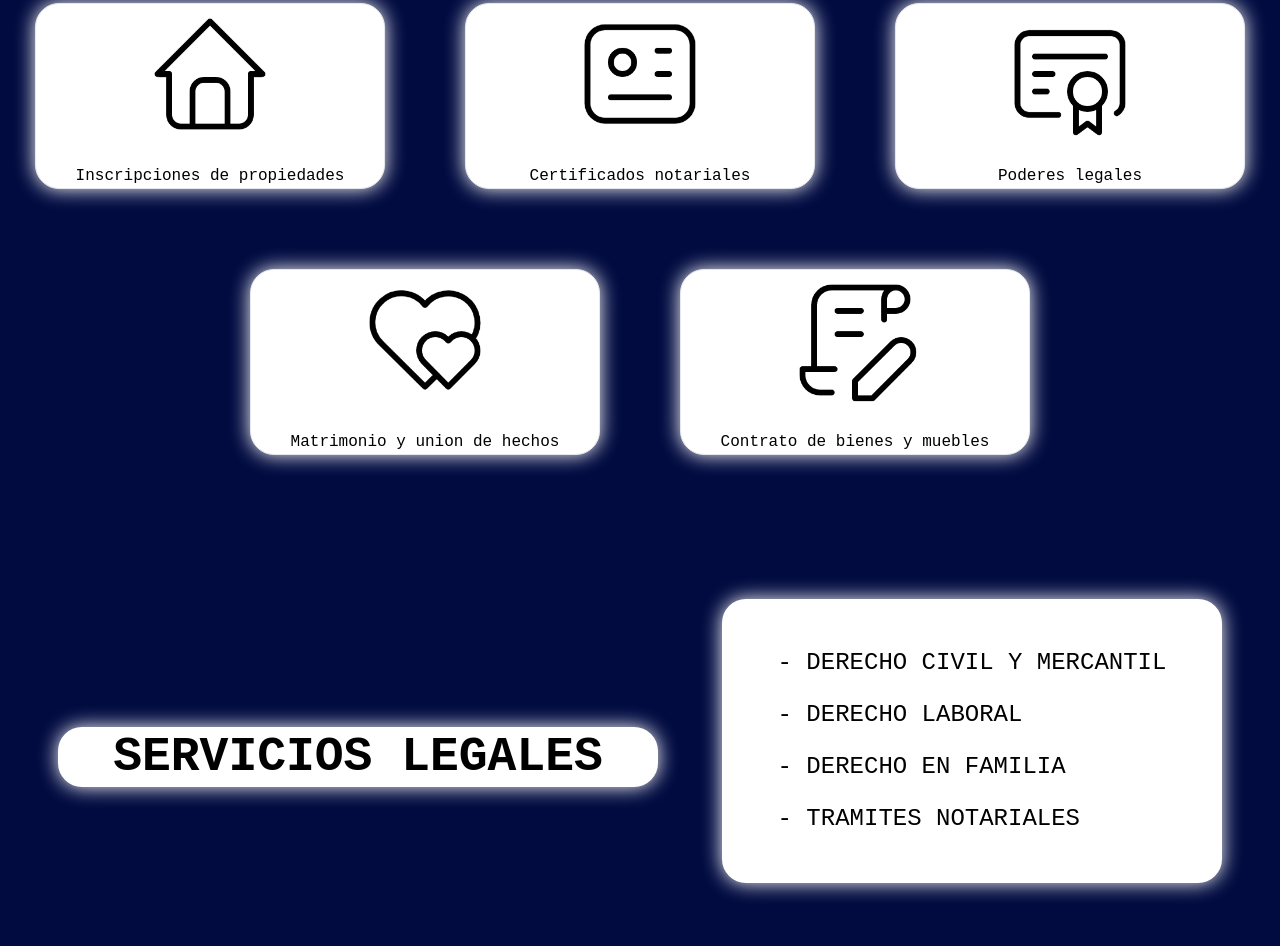
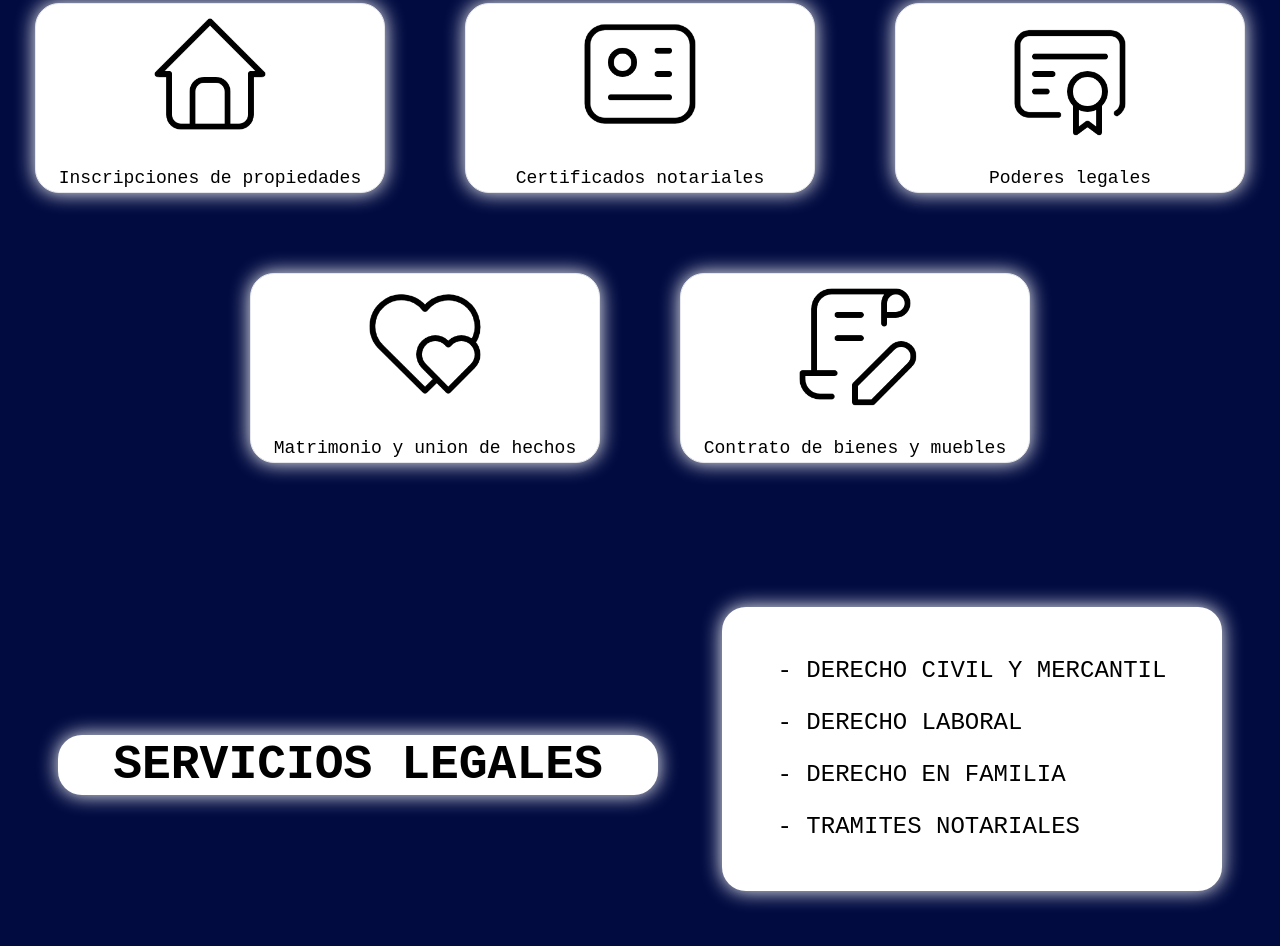
Before and after one commit to eter-kenth/SYA, an Astro site: page / in a window 1280 px wide. Shown: the part 1593-2539 px from the top of the page. Built offline with nearby package versions, Linux system fonts and the light colour scheme; Astro itself is replaced by a stand-in of ours.

Commit message:
modificando letras aumento de tamaño

```diff
--- a/src/components/tramitesNotariales.astro
+++ b/src/components/tramitesNotariales.astro
@@ -15,17 +15,17 @@
         <div class="justify-center items-center  gap-24 grid grid-cols-1 md:grid-cols-3 md:gap-20">
             <div class="flex w-[350px] transition-transform hover:scale-105 rounded-3xl shadow-custom flex-col justify-center items-center border bg-white md:w-[350px]">
                 <img src="home.png" class="w-[140px] " alt="Inscripcion de propiedades">
-                <p class="text-black mt-5">Inscripciones de propiedades</p>
+                <p class="text-black mt-5 md:text-lg">Inscripciones de propiedades</p>
             </div>
 
             <div class="flex w-[350px] transition-transform hover:scale-105 rounded-3xl shadow-custom flex-col bg-white justify-center items-center border md:w-[350px]">
                 <img src="certificado.png" class="w-[140px] " alt="Certificados notariales">
-                <p class="text-black mt-5">Certificados notariales</p>
+                <p class="text-black mt-5 md:text-lg">Certificados notariales</p>
             </div>
 
             <div class="flex w-[350px] transition-transform hover:scale-105 rounded-3xl shadow-custom flex-col bg-white justify-center items-center border md:w-[350px]">
                 <img src="poderLegal.png" class="w-[140px]" alt="Poder legal">
-                <p class="text-black mt-5">Poderes legales</p>
+                <p class="text-black mt-5 md:text-lg">Poderes legales</p>
 
             </div>
         </div>
@@ -36,12 +36,12 @@
         <div class="justify-center items-center gap-4 grid grid-cols-1 md:grid-cols-2 md:gap-20">
             <div class="flex w-[350px] transition-transform hover:scale-105 rounded-3xl shadow-custom bg-white flex-col justify-center items-center border md:w-[350px]">
                 <img src="matrimonio.png" class="w-[140px]" alt="Certificados notariales">
-                <p class="text-black mt-5">Matrimonio y union de hechos</p>
+                <p class="text-black mt-5 md:text-lg">Matrimonio y union de hechos</p>
             </div>
 
             <div class="flex  w-[350px] transition-transform hover:scale-105 rounded-3xl shadow-custom bg-white mt-[96px] flex-col justify-center items-center border md:w-[350px] md:mt-0">
                 <img src="contrato.png" class="w-[140px]" alt="Poder legal">
-                <p class="text-black mt-5">Contrato de bienes y muebles</p>
+                <p class="text-black mt-5 md:text-lg">Contrato de bienes y muebles</p>
 
             </div>
         </div>
```
